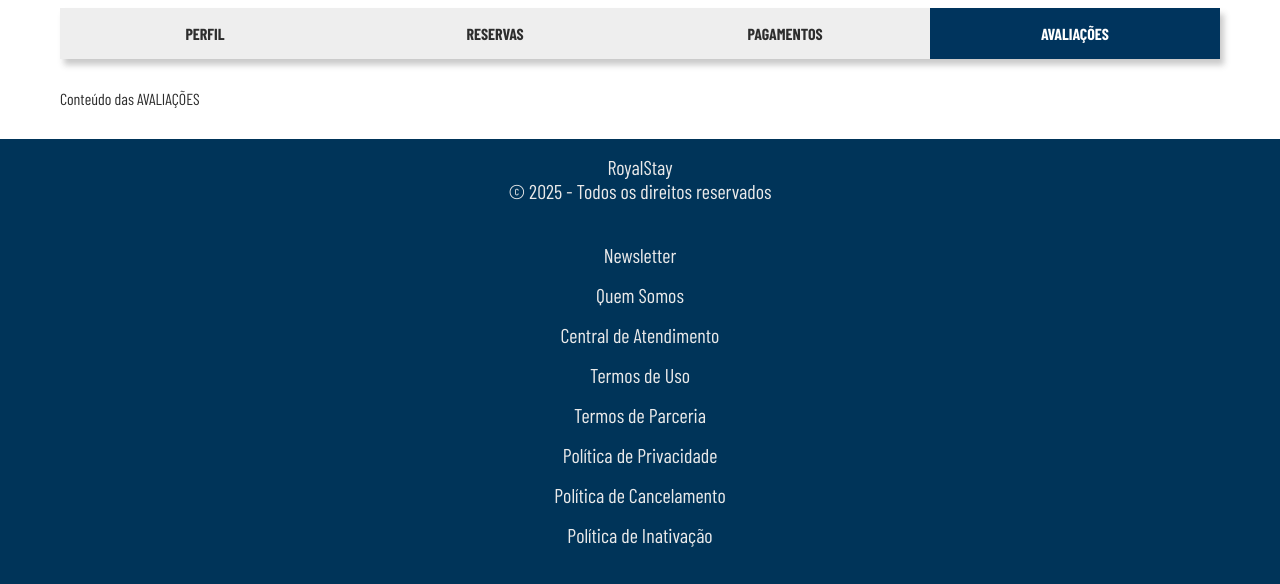
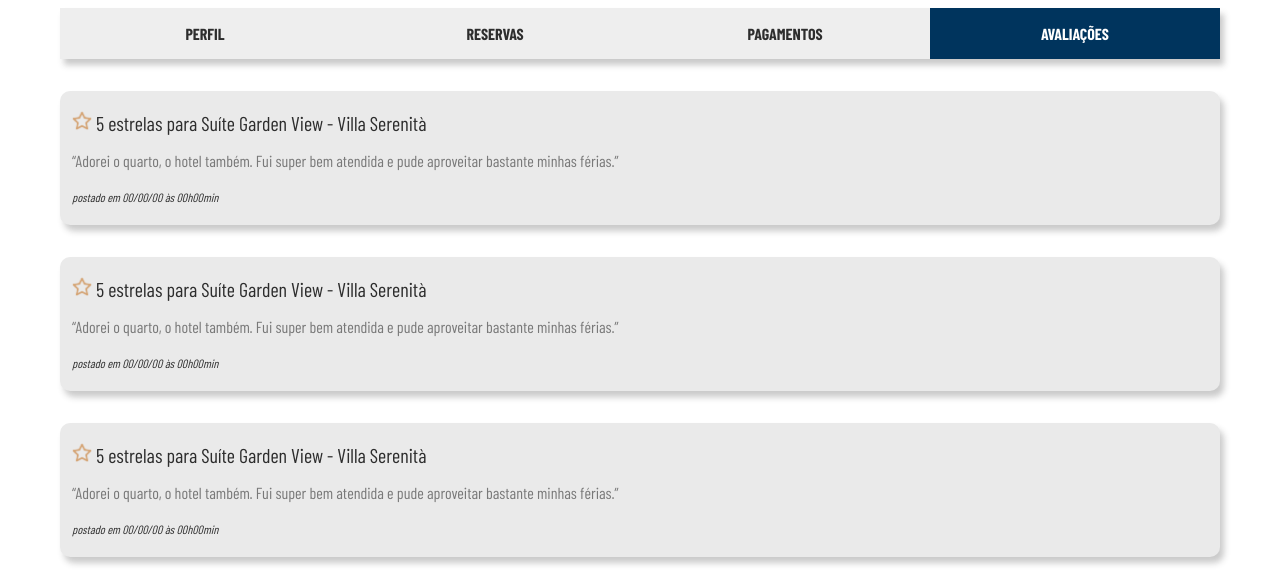
Before and after one commit to Wasleny/RoyalStay, a website: page pages/panel.html in a window 1280 px wide. Both pictures are taken after a click on the label "AVALIAÇÕES". Shown: the part 167-751 px from the top of the page. Drawn offline with nearby package versions, Linux system fonts and the light colour scheme; a web font is replaced by a local one.

Commit message:
feat(ui): create rates page with HTML and Sass styling

```diff
--- a/pages/panel.html
+++ b/pages/panel.html
@@ -301,7 +301,67 @@
             </article>
         </section>
 
-        <section>Conteúdo das AVALIAÇÕES</section>
+        <section>
+            <article>
+                <header>
+                    <p>
+                        <img src="/images/icons/star.png" alt="Ícone de estrela">
+                        <strong>5 estrelas</strong>
+                        para
+                        <strong>Suíte Garden View - Villa Serenità</strong>
+                    </p>
+                </header>
+
+                <blockquote>
+                    <p>“Adorei o quarto, o hotel também. Fui super bem atendida e pude aproveitar bastante minhas
+                        férias.”</p>
+                </blockquote>
+
+                <footer>
+                    <small>postado em 00/00/00 às 00h00min</small>
+                </footer>
+            </article>
+
+            <article>
+                <header>
+                    <p>
+                        <img src="/images/icons/star.png" alt="Ícone de estrela">
+                        <strong>5 estrelas</strong>
+                        para
+                        <strong>Suíte Garden View - Villa Serenità</strong>
+                    </p>
+                </header>
+
+                <blockquote>
+                    <p>“Adorei o quarto, o hotel também. Fui super bem atendida e pude aproveitar bastante minhas
+                        férias.”</p>
+                </blockquote>
+
+                <footer>
+                    <small>postado em 00/00/00 às 00h00min</small>
+                </footer>
+            </article>
+
+            <article>
+                <header>
+                    <p>
+                        <img src="/images/icons/star.png" alt="Ícone de estrela">
+                        <strong>5 estrelas</strong>
+                        para
+                        <strong>Suíte Garden View - Villa Serenità</strong>
+                    </p>
+                </header>
+
+                <blockquote>
+                    <p>“Adorei o quarto, o hotel também. Fui super bem atendida e pude aproveitar bastante minhas
+                        férias.”</p>
+                </blockquote>
+
+                <footer>
+                    <small>postado em 00/00/00 às 00h00min</small>
+                </footer>
+            </article>
+        </section>
     </main>
 
     <footer>
--- a/sass/layout/_header.scss
+++ b/sass/layout/_header.scss
@@ -2,7 +2,7 @@
 @use "../utils/box-shadow" as *;
 @use "../utils/border" as *;
 
-header {
+body > header {
   width: 100%;
   height: 4.4rem;
   background-color: colors.$off-white;
--- a/sass/pages/_panel.scss
+++ b/sass/pages/_panel.scss
@@ -179,6 +179,43 @@
   }
 }
 
+#tab4:checked ~ main section:nth-of-type(4) {
+  article {
+    @include card-rounded;
+
+    width: auto;
+    margin: 2rem 0;
+
+    header p {
+      font-size: 1.25rem;
+
+      img {
+        height: 1.25rem;
+      }
+    }
+
+    blockquote p {
+      color: colors.$black-transparent-60;
+      font-size: 1rem;
+      margin: 1rem 0;
+    }
+
+    footer small {
+      font-style: italic;
+      font-size: 0.75rem;
+    }
+  }
+
+  @media (width < 800px) {
+    margin: 0;
+
+    article {
+      padding: 2rem;
+      border-radius: 0;
+    }
+  }
+}
+
 #tab2:checked ~ main section:nth-of-type(2) {
   display: grid;
   grid-template-columns: 1fr 1fr;
```
Also changed, not shown: css/styles.css, images/icons/star.png (added), 1 other file.
